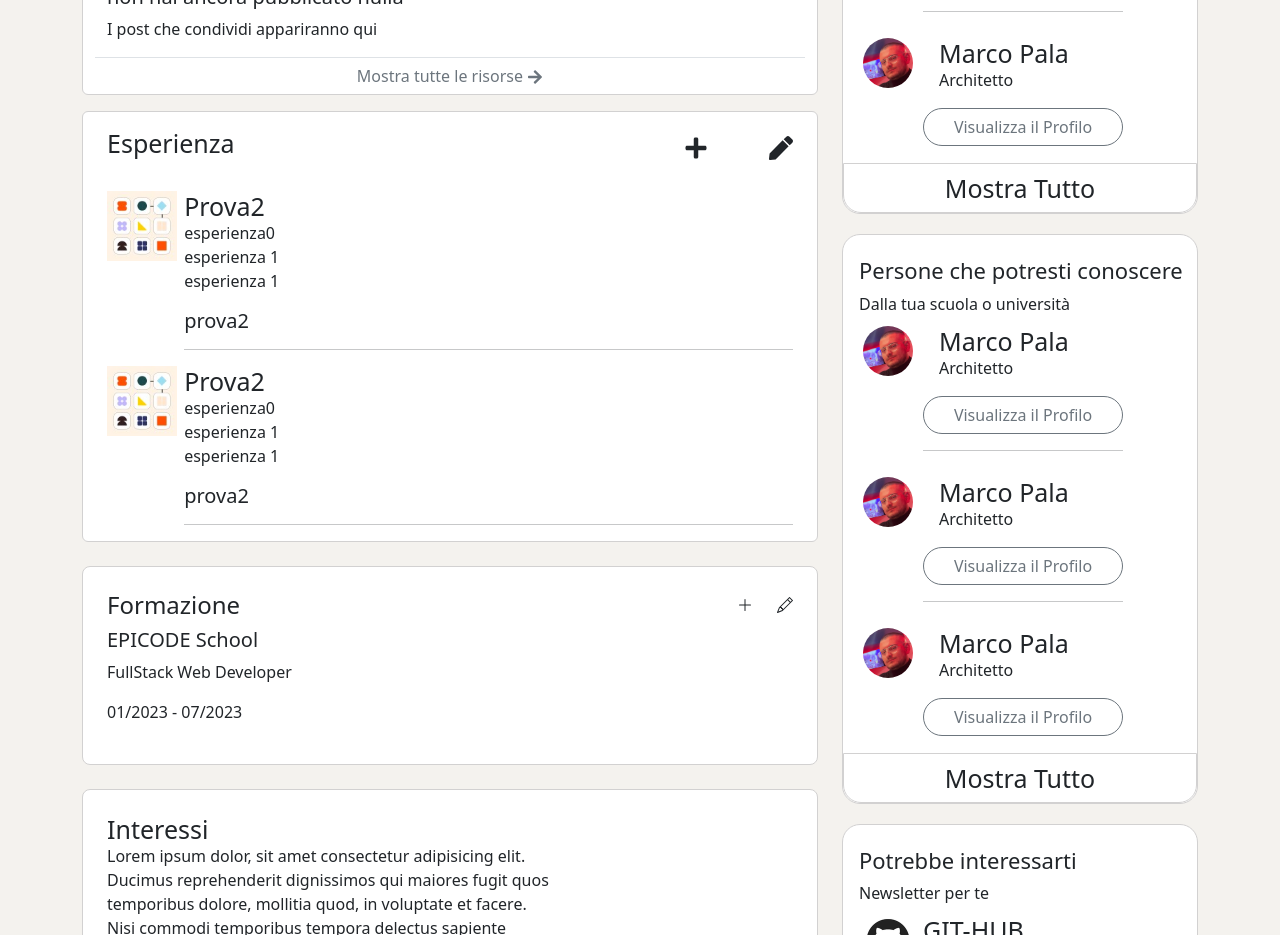
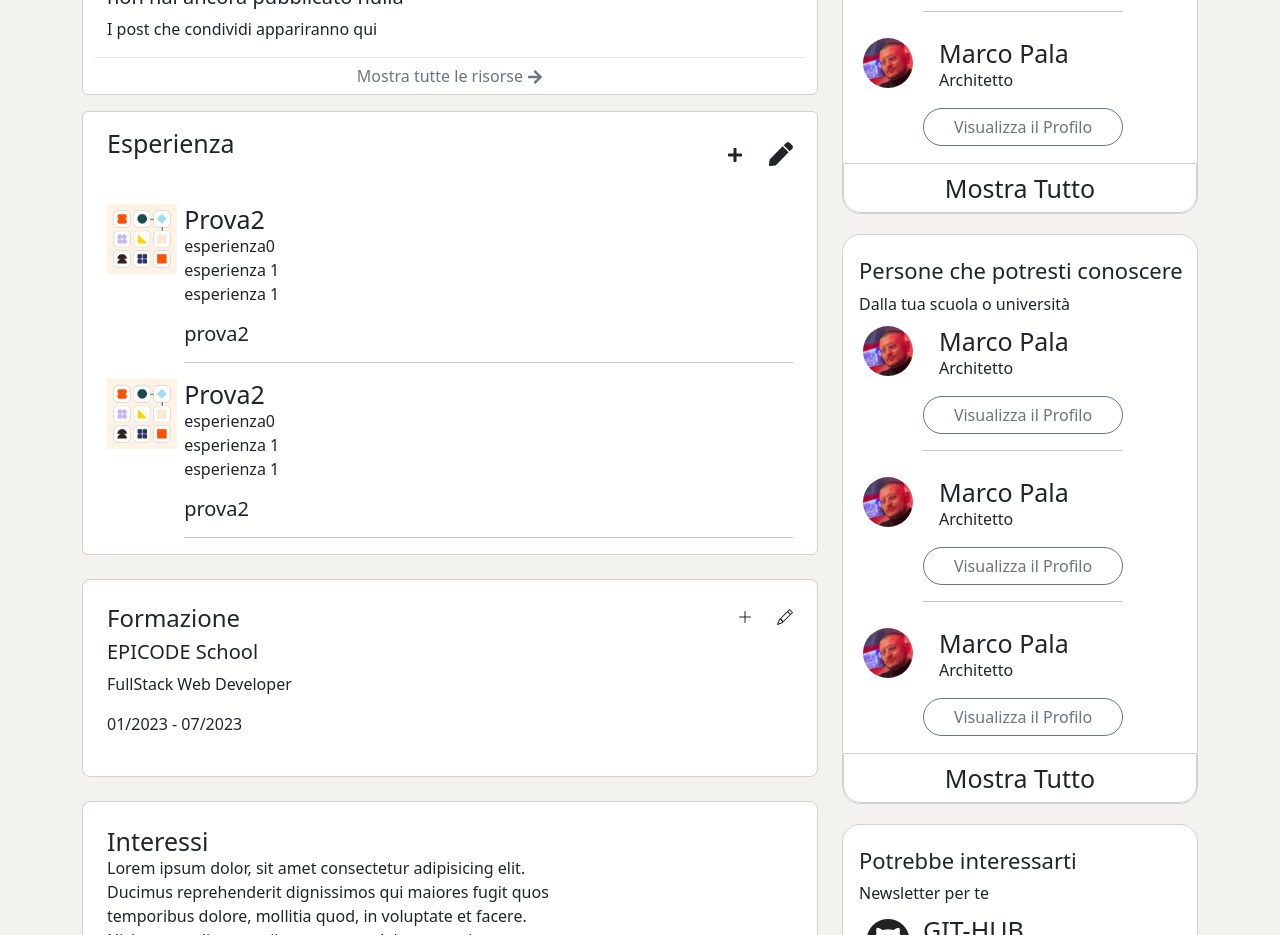
Before and after one commit to DomenicoCicero/team-4-BW3, a React (Create React App) app: page / in a window 1280 px wide. Shown: the part 1500-2435 px from the top of the page. Built offline with nearby package versions, Linux system fonts and the light colour scheme; no server answers.

Commit message:
finishes modal

```diff
--- a/src/components/EsperienzaProfilo.jsx
+++ b/src/components/EsperienzaProfilo.jsx
@@ -8,8 +8,9 @@ import { useSelector } from "react-redux";
 import { Dropdown } from "react-bootstrap";
 import { BsBraces, BsFillBriefcaseFill } from "react-icons/bs";
 import { IoCalendarNumber } from "react-icons/io5";
+import ExpModal from "./ExpModal";
 const EsperienzaProfilo = () => {
-  const user = useSelector((state) => {
+  const user = useSelector(state => {
     return state.profilo.user;
   });
   return (
@@ -20,7 +21,8 @@ const EsperienzaProfilo = () => {
           <div>
             <Dropdown className="d-inline-block">
               <Dropdown.Toggle variant="white" id="dropdown-basic">
-                <FaPlus className="fs-4 me-5" />
+                {/* <FaPlus className="fs-4 me-5" /> */}
+                <ExpModal />
               </Dropdown.Toggle>
 
               <Dropdown.Menu>
```
